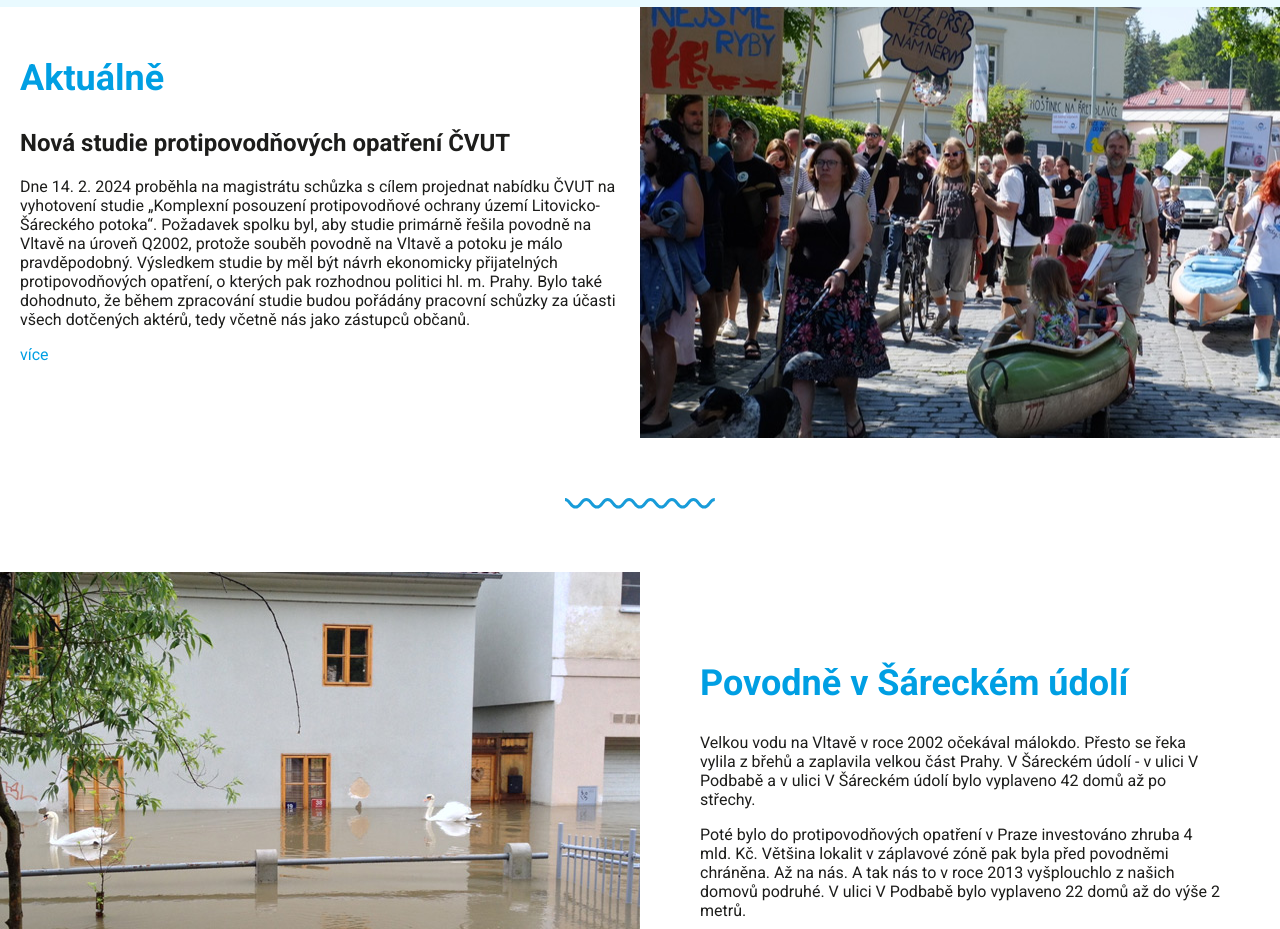
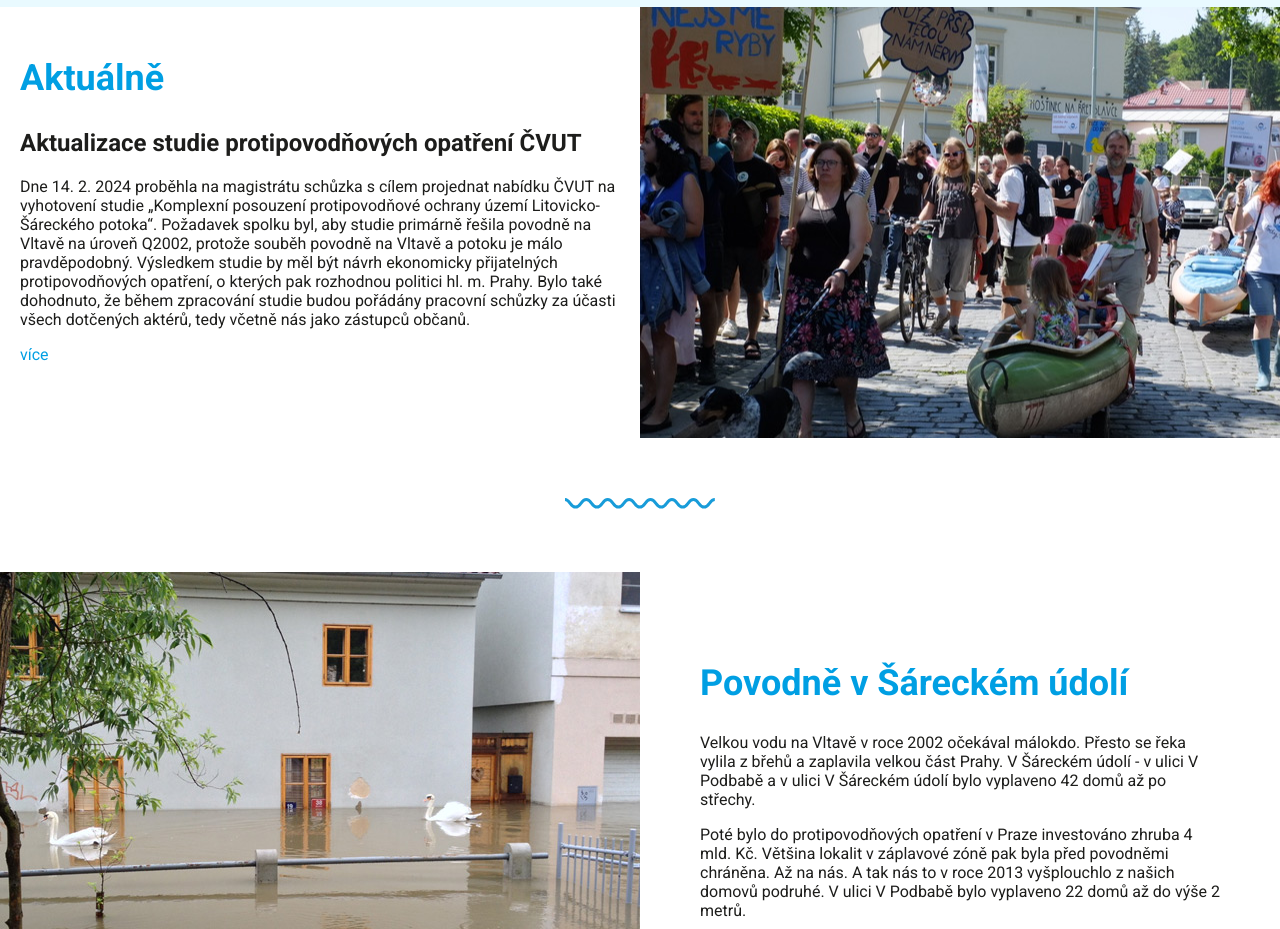
Before and after one commit to JarkaKonarikova/Zaverecny-projekt, an Eleventy site: page index.html in a window 1280 px wide. Shown: the part 840-1769 px from the top of the page. Built offline with nearby package versions, Linux system fonts and the light colour scheme; Eleventy itself is replaced by a stand-in of ours; files that its build step writes are made by us from their sources.

Commit message:
aktualne

```diff
--- a/index.html
+++ b/index.html
@@ -21,7 +21,7 @@ title: Vody po krk
 <section class="aktualne">
 		<div class="levy">
             <h1>Aktuálně</h1>
-			<h2>Nová studie protipovodňových opatření ČVUT</h2>
+			<h2>Aktualizace studie protipovodňových opatření ČVUT</h2>
 			<p>Dne 14. 2. 2024 proběhla na magistrátu schůzka s cílem projednat nabídku ČVUT na vyhotovení studie „Komplexní posouzení protipovodňové ochrany území Litovicko-Šáreckého potoka“. Požadavek spolku byl, aby studie primárně řešila povodně na Vltavě na úroveň Q2002, protože souběh povodně na Vltavě a potoku je málo pravděpodobný. Výsledkem studie by měl být návrh ekonomicky přijatelných protipovodňových opatření, o kterých pak rozhodnou politici hl. m. Prahy. Bylo také dohodnuto, že během zpracování studie budou pořádány pracovní schůzky za účasti všech dotčených aktérů, tedy včetně nás jako zástupců občanů.</p>
 			<a class="button" href="/aktualne">více</a>
 		</div>
```
